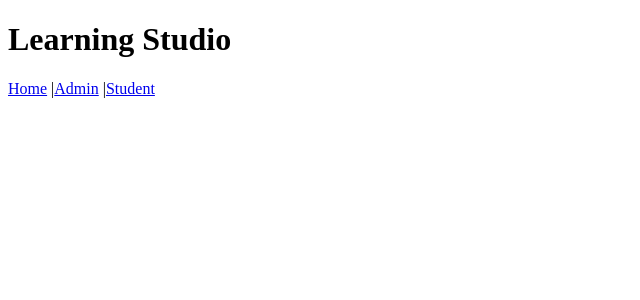
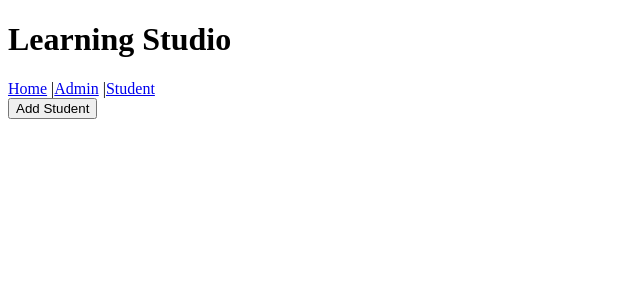
Before and after one commit to rabiya-basri/learning-studio, a React (Create React App) app: page /students in a window 1280 px wide. Shown: the top 300 px of the page, without its empty margins (0-640 px from the left). Built offline with nearby package versions, Linux system fonts and the light colour scheme.

Commit message:
studentcontainer creted

```diff
--- a/src/components/NavBar.js
+++ b/src/components/NavBar.js
@@ -11,7 +11,7 @@ const NavBar = (props) => {
             {isLoggedIn ? (
                 <>
                     <Link to='/admin/account'>Account</Link> |
-                    <Link to='/studentregister'>Student</Link> |
+                    <Link to='/students'>Students</Link> |
                     <Link>courses</Link> |
                     <Link onClick={(e) => {
                      e.preventDefault()
--- a/src/components/Routing.js
+++ b/src/components/Routing.js
@@ -6,6 +6,7 @@ import LoginForm from './Admin/LoginForm'
 import Account from './Admin/Account'
 import Register from './Student/Register'
 import Login from './Student/Login'
+import StudentContainer from './Student/StudentContainer'
 
 const Routing = (props) => {
     const {handelAuth}=props
@@ -23,7 +24,7 @@ const Routing = (props) => {
                     )
                 }}
             />
-            <Route path='/studentregister' component={Register} exact={ true}/>
+            <Route path='/students' component={StudentContainer} exact={ true}/>
             <Route path='/studentlogin' component={Login} exact={ true}/>
             <Route path='/admin/account' component={Account} exact={ true}/>
         </div>
--- /dev/null
+++ b/src/components/Student/StudentContainer.js
@@ -0,0 +1,19 @@
+import React,{useState} from 'react'
+import Register from './Register'
+
+const StudentContainer = (props) => {
+    const [toggel, setToggel] = useState(false)
+
+    const handelToggel = () => {
+        setToggel(!toggel)
+    }
+
+    return (
+        <div>
+            <button onClick={ handelToggel}>Add Student</button>
+            {toggel && <Register />}
+
+        </div>
+    )
+}
+export default StudentContainer
```
